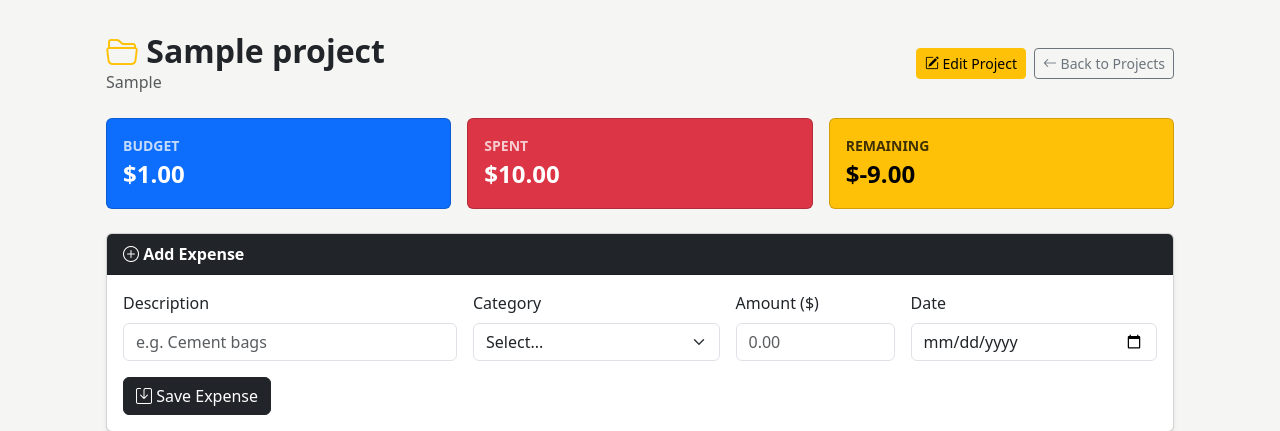
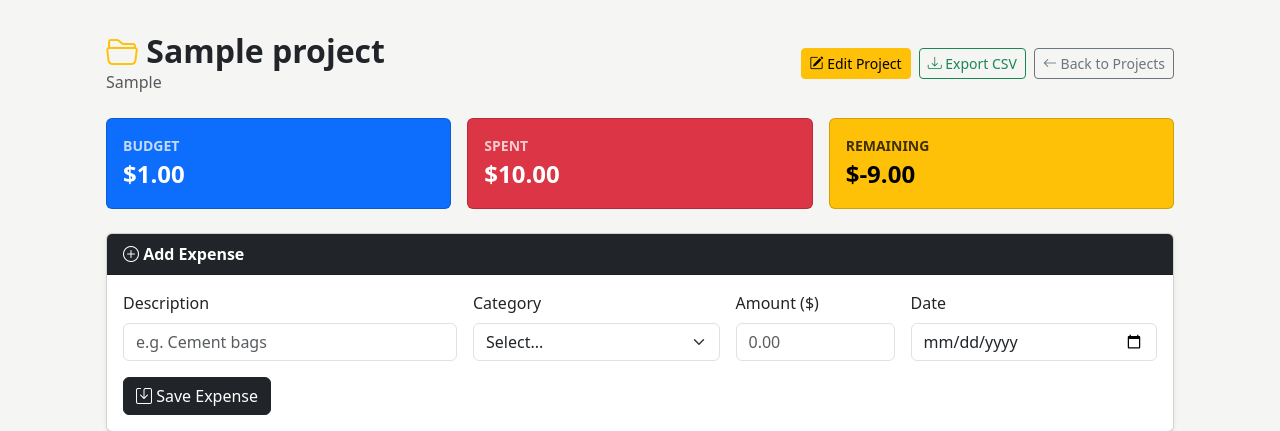
Before and after one commit to moisesvivass/construction-cost-tracker, a Flask app: page /project/1 in a window 1280 px wide. Shown: the part 51-482 px from the top of the page. Run offline with Flask 3, Linux system fonts and the light colour scheme; a user stored in the database is signed in; tables that the repository leaves empty hold one stand-in row (values such as "Sample post").

Commit message:
feat: add CSV export for individual projects and all projects

```diff
--- a/app/routes.py
+++ b/app/routes.py
@@ -312,7 +312,75 @@ def delete_project(project_id):
     flash("Project deleted successfully!", "success")
     return redirect(url_for("main.projects"))
 
+# ── Export ───────────────────────────────────────────────────────────────────
+@main.route("/project/<int:project_id>/export")
+@login_required
+def export_project(project_id):
+    import csv
+    import io
+    from flask import Response
 
+    project = Project.query.filter_by(id=project_id, user_id=current_user.id).first_or_404()
+
+    output = io.StringIO()
+    writer = csv.writer(output)
+
+    writer.writerow(["Project", "Client", "Budget", "Status", "Start Date"])
+    writer.writerow([project.name, project.client, project.budget, project.status, project.start_date])
+    writer.writerow([])
+    writer.writerow(["Date", "Description", "Category", "Amount"])
+
+    for expense in sorted(project.expenses, key=lambda e: e.date):
+        writer.writerow([expense.date, expense.description, expense.category, expense.amount])
+
+    writer.writerow([])
+    writer.writerow(["", "", "Total", sum(e.amount for e in project.expenses)])
+
+    output.seek(0)
+    filename = f"{project.name.replace(' ', '_')}_expenses.csv"
+
+    return Response(
+        output.getvalue(),
+        mimetype="text/csv",
+        headers={"Content-Disposition": f"attachment; filename={filename}"}
+    )
+
+
+@main.route("/dashboard/export")
+@login_required
+def export_all():
+    import csv
+    import io
+    from flask import Response
+
+    projects = Project.query.filter_by(user_id=current_user.id).all()
+
+    output = io.StringIO()
+    writer = csv.writer(output)
+
+    writer.writerow(["Project", "Client", "Budget", "Status", "Start Date", "Date", "Description", "Category", "Amount"])
+
+    for project in projects:
+        for expense in sorted(project.expenses, key=lambda e: e.date):
+            writer.writerow([
+                project.name,
+                project.client,
+                project.budget,
+                project.status,
+                project.start_date,
+                expense.date,
+                expense.description,
+                expense.category,
+                expense.amount
+            ])
+
+    output.seek(0)
+
+    return Response(
+        output.getvalue(),
+        mimetype="text/csv",
+        headers={"Content-Disposition": "attachment; filename=all_projects.csv"}
+    )
 # ── Edit expense ─────────────────────────────────────────────────────────────
 @main.route("/expense/<int:expense_id>/edit", methods=["GET", "POST"])
 @login_required
--- a/app/templates/project_detail.html
+++ b/app/templates/project_detail.html
@@ -24,10 +24,14 @@
     <span class="text-muted">{{ project.client }}</span>
   </div>
   <div class="d-flex gap-2">
-    <a href="{{ url_for('main.edit_project', project_id=project.id) }}"
-       class="btn btn-warning btn-sm">
-      <i class="bi bi-pencil-square"></i> Edit Project
-    </a>
+   <a href="{{ url_for('main.edit_project', project_id=project.id) }}"
+   class="btn btn-warning btn-sm">
+  <i class="bi bi-pencil-square"></i> Edit Project
+</a>
+<a href="{{ url_for('main.export_project', project_id=project.id) }}"
+   class="btn btn-outline-success btn-sm">
+  <i class="bi bi-download"></i> Export CSV
+</a>
     <a href="{{ url_for('main.projects') }}" class="btn btn-outline-secondary btn-sm">
       <i class="bi bi-arrow-left"></i> Back to Projects
     </a>
```
Also changed, not shown: app/templates/dashboard.html (+8 -3 lines).
